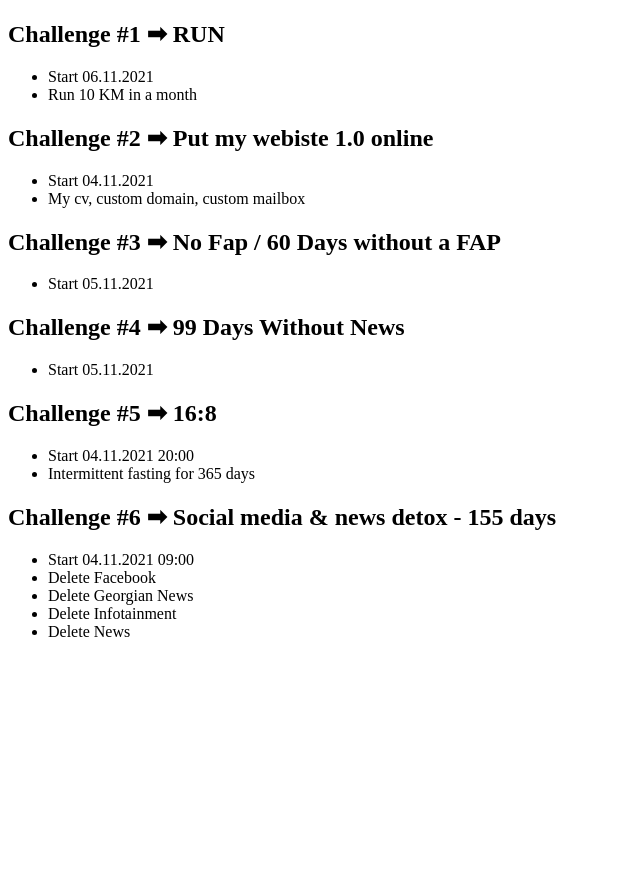
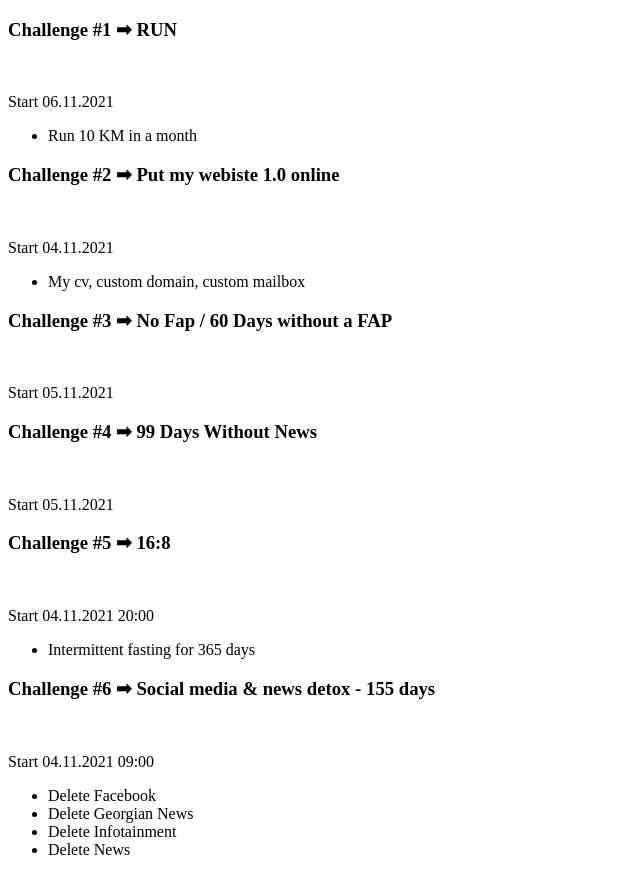
Before and after one commit to irakliboch/irakliboch.github.io, a plain HTML site: page challenges.html in a window 1280 px wide. Shown: the whole page, without its empty margins (0-640 px from the left). Before the commit the page ends 800 px from the top, so only its background shows below. Drawn offline with Linux system fonts and the light colour scheme.

Commit message:
Update challenges.html

```diff
--- a/challenges.html
+++ b/challenges.html
@@ -8,37 +8,45 @@
 </head>
 
 <body>
-    <h2>Challenge #1 ➡ RUN</h2>
+    <div class="content">
+        <h3>Challenge #1 ➡ RUN</h3>
+        <br>
+        <p>Start 06.11.2021</p>
         <ul>
-        <li>Start 06.11.2021</li>
             <li>Run 10 KM in a month</li>
         </ul>
-    <h2>Challenge #2 ➡ Put my webiste 1.0 online</h2>
+        <h3>Challenge #2 ➡ Put my webiste 1.0 online</h3>
+        <br>
+        <p>Start 04.11.2021<p>
                 <ul>
-        <li>Start 04.11.2021</li>
                     <li>My cv, custom domain, custom mailbox</li>
                 </ul>
-    <h2>Challenge #3 ➡ No Fap / 60 Days without a FAP</h2>
+                <h3>Challenge #3 ➡ No Fap / 60 Days without a FAP</h3>
+                <br>
+                <p>Start 05.11.2021</p>
                 <ul>
-        <li>Start 05.11.2021</li>
                 </ul>
-    <h2>Challenge #4 ➡ 99 Days Without News</h2>
+                <h3>Challenge #4 ➡ 99 Days Without News</h3>
+                <br>
+                <p>Start 05.11.2021</p>
                 <ul>
-        <li>Start 05.11.2021</li>
                 </ul>
-    <h2>Challenge #5 ➡ 16:8 </h2>
+                <h3>Challenge #5 ➡ 16:8 </h3>
+                <br>
+                <p>Start 04.11.2021 20:00</p>
                 <ul>
-        <li>Start 04.11.2021 20:00</li>
                     <li>Intermittent fasting for 365 days</li>
                 </ul>
-    <h2>Challenge #6 ➡ Social media & news detox - 155 days</h2>
+                <h3>Challenge #6 ➡ Social media & news detox - 155 days</h3>
+                <br>
+                <p>Start 04.11.2021 09:00</p>
                 <ul>
-        <li>Start 04.11.2021 09:00</li>
                     <li>Delete Facebook</li>
                     <li>Delete Georgian News</li>
                     <li>Delete Infotainment</li>
                     <li>Delete News</li>
                 </ul>
+    </div>
 </body>
 
 </html>
```
Lines whose indentation alone changed are shown as unchanged.
